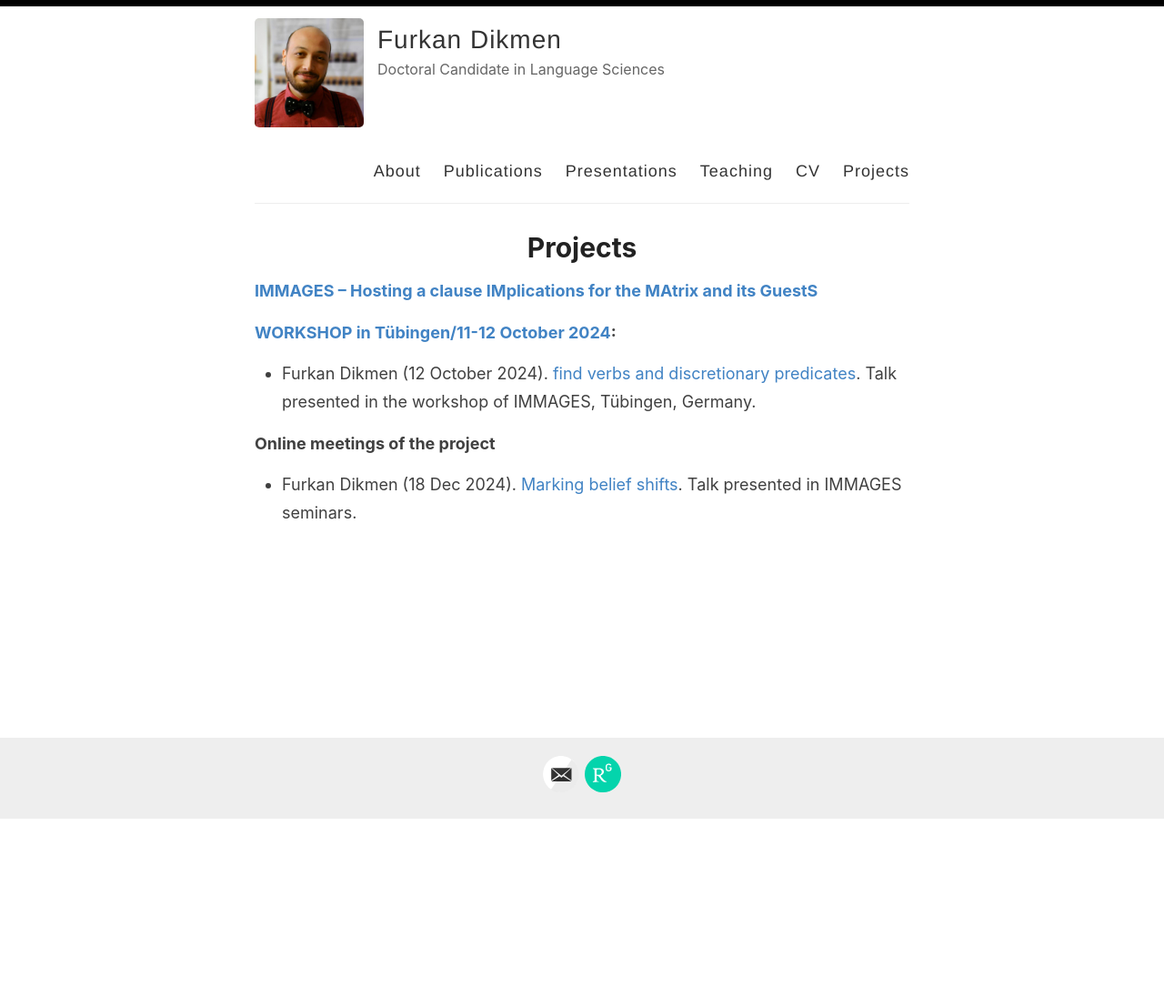
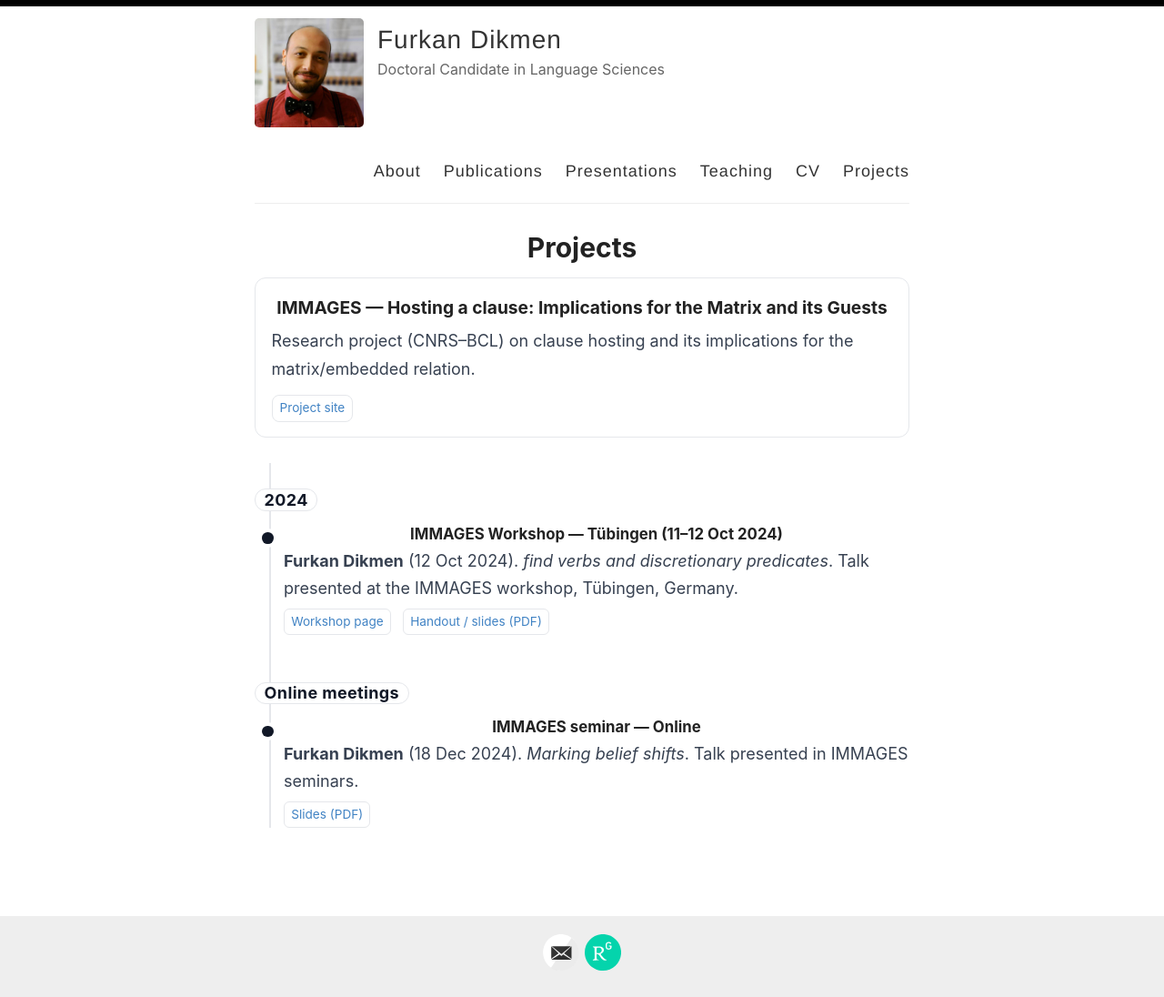
Before and after one commit to furkandikmen/furkandikmen.github.io, a Jekyll site: the page built from _pages/projects.md, in a window 1280 px wide. Shown: the whole page at 91% size. Built offline with Jekyll 4.4.1, drawn with Linux system fonts in a browser that asks for light colours; before the commit the page ends 901 px from its top, so only the background shows below that.

Commit message:
Update projects.md

```diff
--- a/_pages/projects.md
+++ b/_pages/projects.md
@@ -4,14 +4,82 @@ title: Projects
 permalink: /projects/
 ---
 
+<style>
+/* ——— minimal inline CSS to match your other pages ——— */
+.card{
+  border:1px solid #e5e7eb; border-radius:.75rem; padding:1rem 1.1rem; margin: .5rem 0 1.25rem;
+}
+.card h2{ margin:0 0 .35rem; font-size:1.2rem; }
+.card p{ margin:.25rem 0 0; color:#374151; }
+.card .links a{ display:inline-block; margin:.5rem .5rem 0 0; border:1px solid #e5e7eb; border-radius:.5rem; padding:.18rem .5rem; text-decoration:none; }
 
-**[IMMAGES – Hosting a clause IMplications for the MAtrix and its GuestS](https://immages.hypotheses.org/){:target="_blank" rel="noopener noreferrer"}**
+.events{ position:relative; margin:1.5rem 0 3rem; }
+.events::before{ content:""; position:absolute; left:1rem; top:.25rem; bottom:.25rem; width:2px; background:#e5e7eb; }
 
-**[WORKSHOP in Tübingen/11-12 October 2024](https://immages.hypotheses.org/1013){:target="_blank" rel="noopener noreferrer"}:**
+/* YEAR pill above the timeline */
+.year{
+  position:relative; z-index:1; display:inline-block;
+  padding:.15rem .6rem; margin:2rem 0 .6rem;
+  font-weight:700; letter-spacing:.02em; line-height:1;
+  color:#111827; background:#fff; border:1px solid #e5e7eb; border-radius:.75rem;
+}
 
-- Furkan Dikmen (12 October 2024). [find verbs and discretionary predicates](https://furkandikmen.com/assets/presentations/find_predicates(1).pdf){:target="_blank" rel="noopener noreferrer"}. Talk presented in the workshop of IMMAGES, Tübingen, Germany.
+.event{ position:relative; margin:0 0 1rem; padding:.25rem 0 .25rem 2rem; border-radius:.6rem; }
+.event:hover{ background:rgba(0,0,0,.03); }
+.dot{ position:absolute; left:.5rem; top:.85rem; width:.8rem; height:.8rem; border-radius:50%; background:#111827; box-shadow:0 0 0 4px #fff; }
 
+.event h3{ margin:0 0 .2rem 0; font-size:1.05rem; line-height:1.35; }
+.meta{ margin:0 0 .25rem 0; color:#374151; }
+.links{ margin:.25rem 0 0 0; }
+.links a{ display:inline-block; margin-right:.5rem; font-size:.85rem; text-decoration:none; border:1px solid #e5e7eb; padding:.1rem .45rem; border-radius:.375rem; }
 
-**Online meetings of the project**
+@media (prefers-color-scheme: dark){
+  .card, .links a{ border-color:#374151; }
+  .card p, .meta{ color:#cbd5e1; }
+  .events::before{ background:#374151; }
+  .year{ background:#0b0f14; color:#e5e7eb; border-color:#374151; }
+  .dot{ background:#e5e7eb; }
+  .event:hover{ background:rgba(255,255,255,.04); }
+}
+</style>
 
-- Furkan Dikmen (18 Dec 2024). [Marking belief shifts](https://furkandikmen.com/assets/presentations/immages_presentation_dec_18 (2).pdf){:target="_blank" rel="noopener noreferrer"}. Talk presented in IMMAGES seminars.
+<!-- Project headline card -->
+<div class="card">
+  <h2>IMMAGES — Hosting a clause: Implications for the Matrix and its Guests</h2>
+  <p>Research project (CNRS–BCL) on clause hosting and its implications for the matrix/embedded relation.</p>
+  <p class="links">
+    <a href="https://immages.hypotheses.org/" target="_blank" rel="noopener noreferrer">Project site</a>
+  </p>
+</div>
+
+<section class="events">
+  <div class="year">2024</div>
+
+  <!-- Tübingen workshop -->
+  <article class="event">
+    <div class="dot" aria-hidden="true"></div>
+    <h3>IMMAGES Workshop — Tübingen (11–12 Oct 2024)</h3>
+    <p class="meta">
+      <strong>Furkan Dikmen</strong> (12 Oct 2024).
+      <em>find verbs and discretionary predicates</em>. Talk presented at the IMMAGES workshop, Tübingen, Germany.
+    </p>
+    <p class="links">
+      <a href="https://immages.hypotheses.org/1013" target="_blank" rel="noopener noreferrer">Workshop page</a>
+      <a href="https://furkandikmen.com/assets/presentations/find_predicates%281%29.pdf" target="_blank" rel="noopener noreferrer">Handout / slides (PDF)</a>
+    </p>
+  </article>
+
+  <!-- Online meetings -->
+  <div class="year">Online meetings</div>
+
+  <article class="event">
+    <div class="dot" aria-hidden="true"></div>
+    <h3>IMMAGES seminar — Online</h3>
+    <p class="meta">
+      <strong>Furkan Dikmen</strong> (18 Dec 2024). <em>Marking belief shifts</em>. Talk presented in IMMAGES seminars.
+    </p>
+    <p class="links">
+      <a href="https://furkandikmen.com/assets/presentations/immages_presentation_dec_18%20%282%29.pdf" target="_blank" rel="noopener noreferrer">Slides (PDF)</a>
+    </p>
+  </article>
+</section>
```
